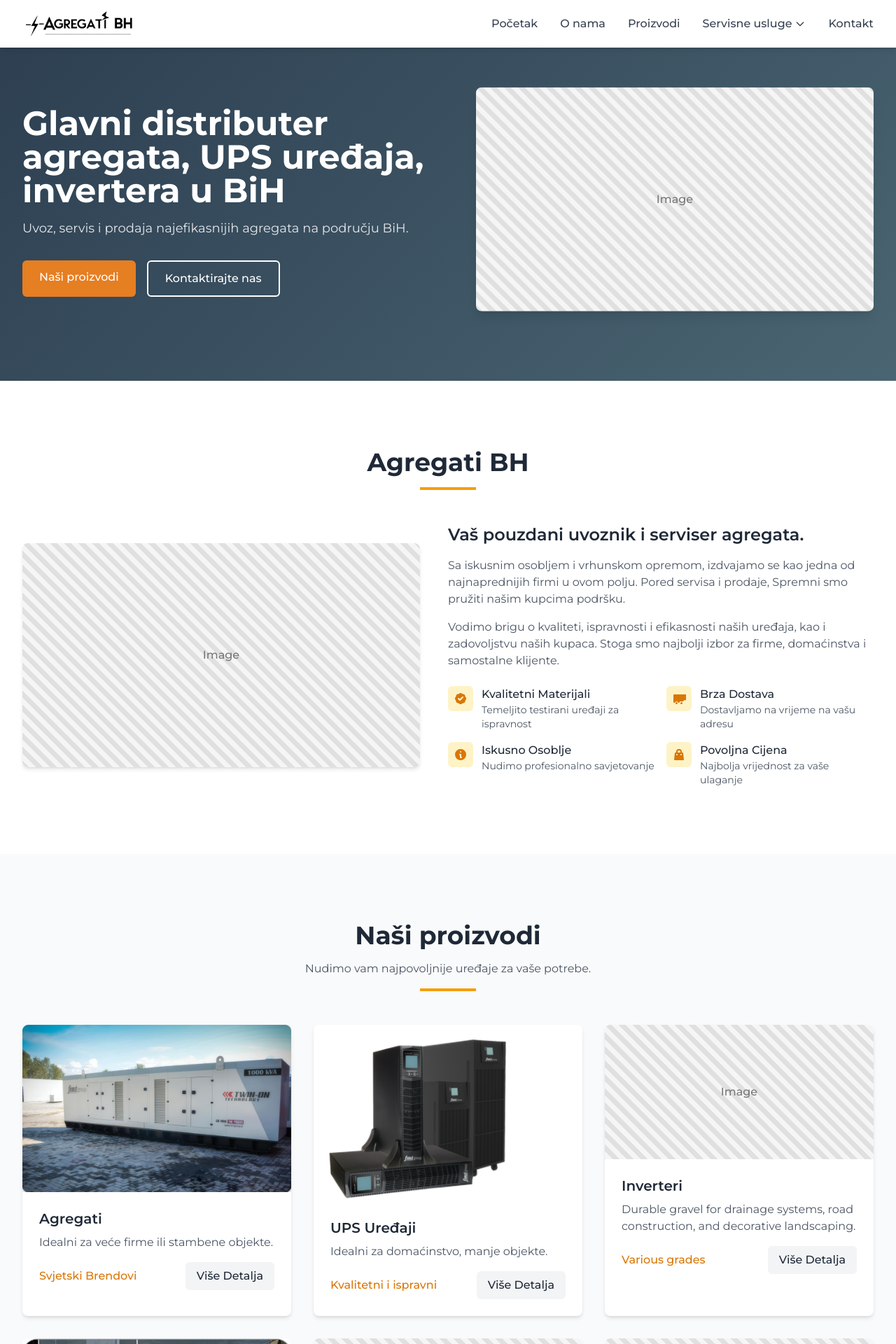
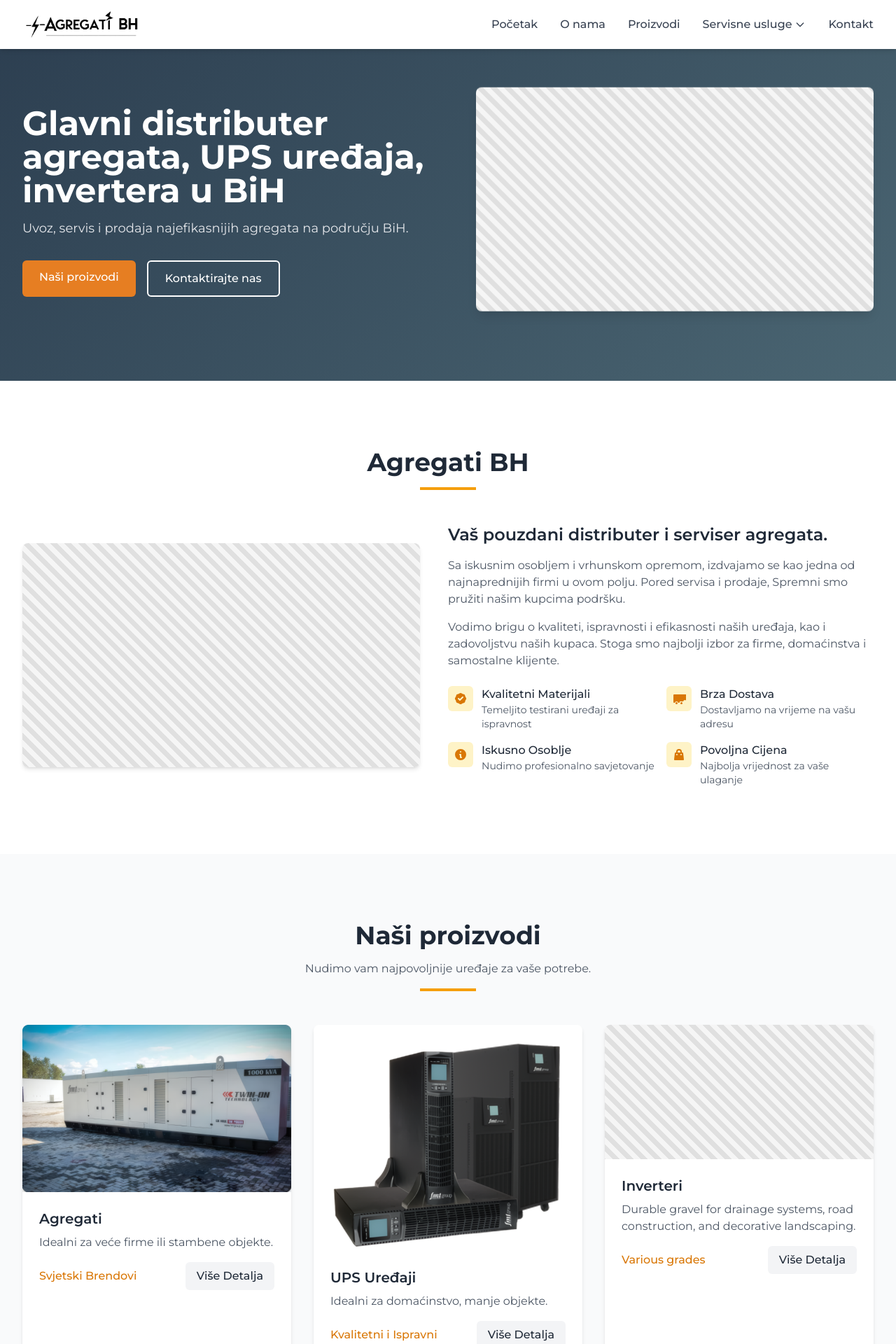
Before and after one commit to An0nym0usBread11/AgregatiBH, a PHP site: page / in a window 1280 px wide. Shown: the top 1920 px of the page at 70% size. Run offline with PHP 8.4, Linux system fonts and the light colour scheme; some libraries are stand-ins or nearby versions.

Commit message:
Add files via upload

```diff
--- a/index.html
+++ b/index.html
@@ -15,7 +15,7 @@
             <div class="container mx-auto px-4 md:px-6 lg:px-8">
                 <div class="flex justify-between items-center py-4">
                     <div class="flex items-center space-x-2">
-                        <span class="text-gray-800 font-bold text-xl"><img src="slike\biglogo.png" style="width:25%; height:25%"></span>
+                        <span class="text-gray-800 font-bold text-xl"><img src="slike\biglogo.png" style="height: 1cm;"></span>
                     </div>
 
                     <!-- Desktop Navigation -->
@@ -117,7 +117,7 @@
 
                     <!--Description-->
                     <div class="md:w-1/2 fade-in" style="opacity: 1;">
-                        <h3 class="text-2xl font-semibold text-gray-800 mb-4">Vaš pouzdani uvoznik i serviser agregata.</h3>
+                        <h3 class="text-2xl font-semibold text-gray-800 mb-4">Vaš pouzdani distributer i serviser agregata.</h3>
                         <p class="text-gray-600 mb-4">
                             Sa iskusnim osobljem i vrhunskom opremom, izdvajamo se kao jedna od najnaprednijih firmi u ovom polju.
                             Pored servisa i prodaje, Spremni smo pružiti našim kupcima podršku.
@@ -199,7 +199,7 @@
                 <!-- Agregati -->
                 <div class="grid grid-cols-1 md:grid-cols-2 lg:grid-cols-3 gap-8">
                     <div class="bg-white rounded-lg shadow-md overflow-hidden transition-transform duration-300 hover:-translate-y-2">
-                        <div class="w-full"><img src="slike\Uredjaji\Fmt-Agregat.png"></div>
+                        <div><img src="slike\Uredjaji\Fmt-Agregat.png"></div>
                         <div class="p-6">
                             <h3 class="text-xl font-semibold text-gray-800 mb-2">Agregati</h3>
                             <p class="text-gray-600 mb-4">Idealni za veće firme ili stambene objekte.</p>
@@ -213,13 +213,13 @@
 
                     <!-- UPS uređaji -->
                     <div class="bg-white rounded-lg shadow-md overflow-hidden transition-transform duration-300 hover:-translate-y-2">
-                        <div class="w-full"><img src="slike\Uredjaji\Fmt-UPS.png" style="width: 78%; height: 78%"></div>
+                        <div><img src="slike\Uredjaji\Fmt-UPS.png"></div>
                         <div class="p-6">
                             <h3 class="text-xl font-semibold text-gray-800 mb-2">UPS Uređaji</h3>
                             <p class="text-gray-600 mb-4">Idealni za domaćinstvo, manje objekte.</p>
 
                             <div class="flex justify-between items-center">
-                                <span class="text-amber-600 font-medium">Kvalitetni i ispravni</span>
+                                <span class="text-amber-600 font-medium">Kvalitetni i Ispravni</span>
                                 <button class="bg-gray-100 hover:bg-gray-200 text-gray-800 font-medium py-2 px-4 rounded-md transition-colors">Više Detalja</button>
                             </div>
                         </div>
@@ -241,13 +241,13 @@
 
                     <!-- Stabilizatori napona -->
                     <div class="bg-white rounded-lg shadow-md overflow-hidden transition-transform duration-300 hover:-translate-y-2">
-                        <div class="w-full"><img src="slike\Uredjaji\Fmt-Stabilizer.png"></div>
+                        <div><img src="slike\Uredjaji\Fmt-Stabilizer.png"></div>
                         <div class="p-6">
                             <h3 class="text-xl font-semibold text-gray-800 mb-2">Stabilizatori Napona</h3>
-                            <p class="text-gray-600 mb-4">Premium limestone aggregates for construction, agriculture, and industrial applications.</p>
+                            <p class="text-gray-600 mb-4">Riješite vaše probleme sa naponom koristeći naše Stabilizatore napona</p>
 
                             <div class="flex justify-between items-center">
-                                <span class="text-amber-600 font-medium">High purity</span>
+                                <span class="text-amber-600 font-medium">Visoka Efikasnost</span>
                                 <button class="bg-gray-100 hover:bg-gray-200 text-gray-800 font-medium py-2 px-4 rounded-md transition-colors">Više Detalja</button>
                             </div>
                         </div>
@@ -255,13 +255,13 @@
 
                     <!-- Transformatori -->
                     <div class="bg-white rounded-lg shadow-md overflow-hidden transition-transform duration-300 hover:-translate-y-2">
-                        <div class="image-placeholder w-full h-48"></div>
+                        <div><img src="/slike/Uredjaji/Fmt-Transformator.png"></div>
                         <div class="p-6">
                             <h3 class="text-xl font-semibold text-gray-800 mb-2">Transformatori</h3>
                             <p class="text-gray-600 mb-4">Environmentally friendly recycled materials for sustainable construction projects.</p>
 
                             <div class="flex justify-between items-center">
-                                <span class="text-amber-600 font-medium">Eco-friendly</span>
+                                <span class="text-amber-600 font-medium">Najpovoljnije Cijene</span>
                                 <button class="bg-gray-100 hover:bg-gray-200 text-gray-800 font-medium py-2 px-4 rounded-md transition-colors">Više Detalja</button>
                             </div>
                         </div>
@@ -291,7 +291,7 @@
         <section id="services" class="py-16 md:py-24 bg-white">
             <div class="container mx-auto px-4 md:px-6 lg:px-8">
                 <div class="text-center mb-12">
-                    <h2 class="text-3xl md:text-4xl font-bold text-gray-800 mb-4">Our Services</h2>
+                    <h2 class="text-3xl md:text-4xl font-bold text-gray-800 mb-4">Servisne Usluge</h2>
                     <p class="text-gray-600 max-w-2xl mx-auto">We provide comprehensive solutions for all your aggregate needs.</p>
                     <div class="w-20 h-1 bg-amber-500 mx-auto mt-4"></div>
                 </div>
--- a/styles.css
+++ b/styles.css
@@ -60,7 +60,6 @@ body {
 }
 
 .image-placeholder::after {
-    content: "Image";
     position: absolute;
     top: 50%;
     left: 50%;
@@ -68,3 +67,9 @@ body {
     color: #777;
     font-weight: 500;
 }
+
+.grid .w-full img {
+    height: 400px; /* Adjust this value as needed */
+    object-fit: cover; /* Ensures the image fits within the height without distortion */
+    width: 100%; /* Ensures the image spans the full width */
+}
```
